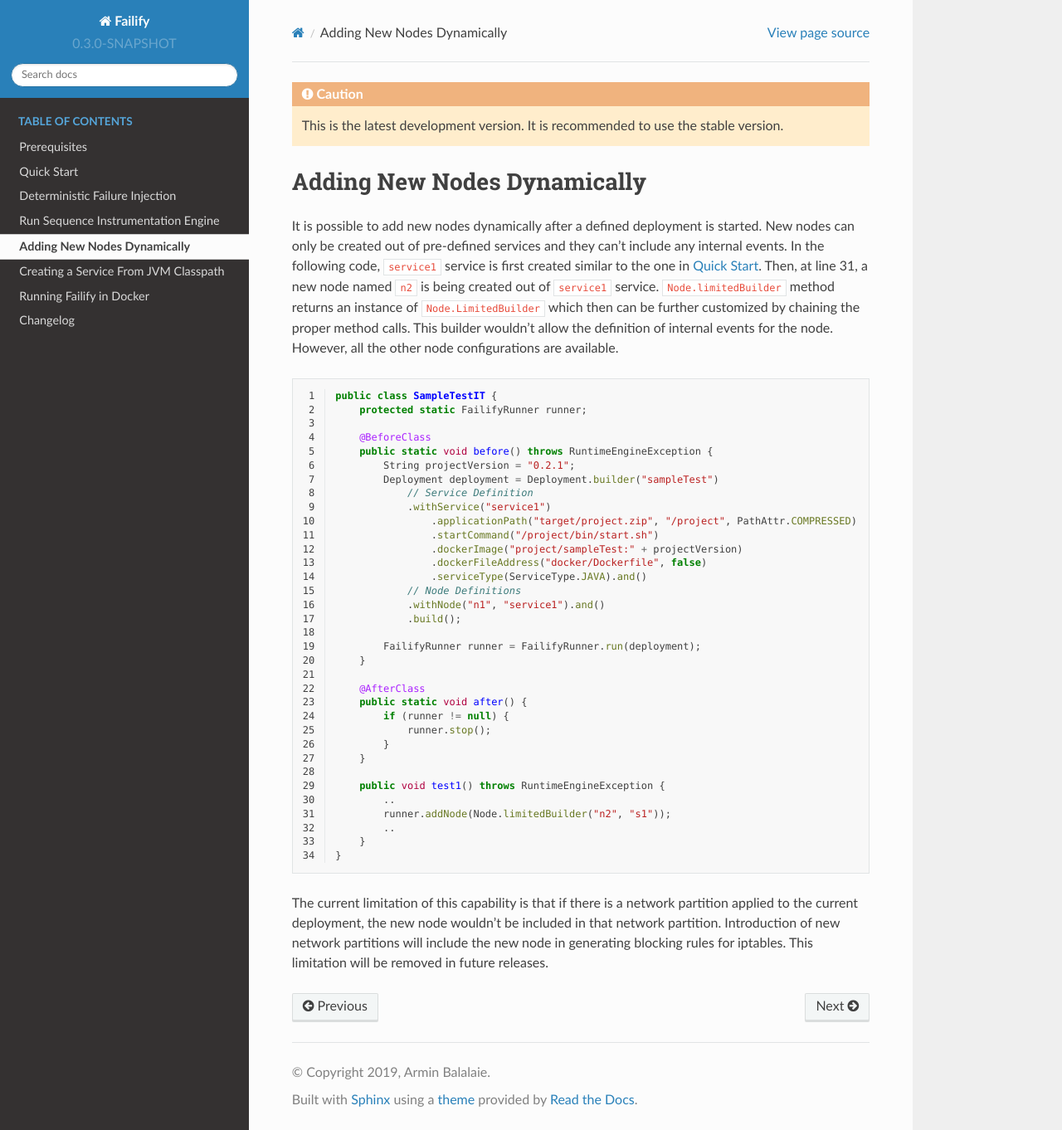
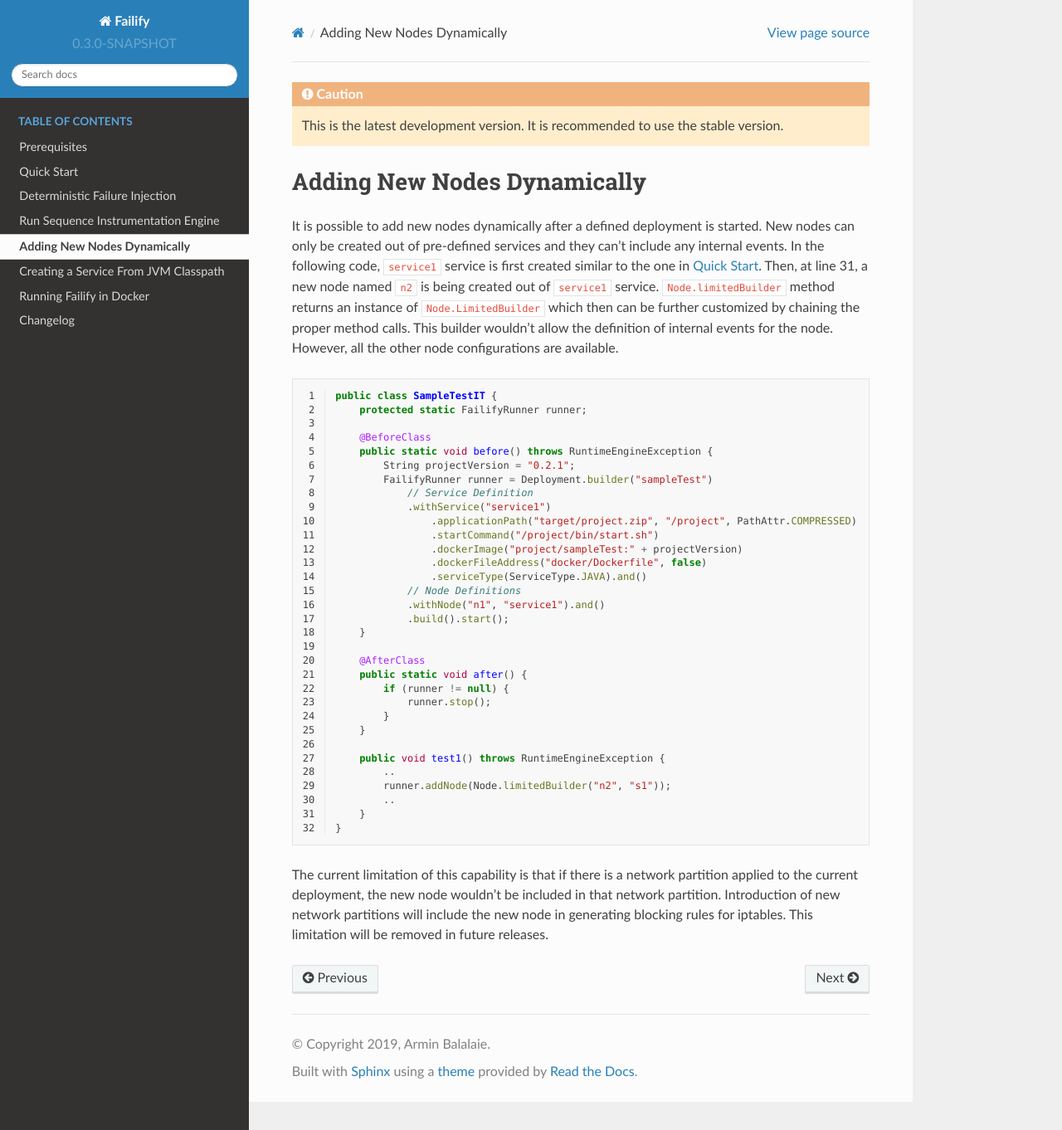
Before and after one commit to failify/failify, a Sphinx documentation site: the page built from docs/pages/newnode.rst, in a window 1280 px wide and 1362 px high. Shown: the whole window at 83% size. Built offline with Sphinx 7.4.7 and the Read the Docs theme 2.0.0, drawn with Linux system fonts in a browser that asks for light colours.

```diff
--- a/docs/pages/jvmservice.rst
+++ b/docs/pages/jvmservice.rst
@@ -8,7 +8,7 @@ current JVM classpath to create a service.
 .. code-block:: java
     :linenos:
 
-    new Deployment.Builder("sample")
+    Deployment.builder("sample")
         .withServiceFromJvmClasspath("s1", "target/classes", "**commons-io*.jar")
             .startCommand("java -cp ${FAILIFY_JVM_CLASSPATH} my.package.Main")
         .and()
--- a/docs/pages/newnode.rst
+++ b/docs/pages/newnode.rst
@@ -18,7 +18,7 @@ are available.
         @BeforeClass
         public static void before() throws RuntimeEngineException {
             String projectVersion = "0.2.1";
-            Deployment deployment = Deployment.builder("sampleTest")
+            FailifyRunner runner = Deployment.builder("sampleTest")
                 // Service Definition
                 .withService("service1")
                     .applicationPath("target/project.zip", "/project", PathAttr.COMPRESSED)
@@ -28,9 +28,7 @@ are available.
                     .serviceType(ServiceType.JAVA).and()
                 // Node Definitions
                 .withNode("n1", "service1").and()
-                .build();
-
-            FailifyRunner runner = FailifyRunner.run(deployment);
+                .build().start();
         }
 
         @AfterClass
--- a/docs/pages/quickstart.rst
+++ b/docs/pages/quickstart.rst
@@ -102,7 +102,7 @@ directory which contains a ``start.sh`` file to start the application.
         @BeforeClass
         public static void before() throws RuntimeEngineException {
             String projectVersion = "0.2.1";
-            Deployment deployment = Deployment.builder("sampleTest")
+            FailifyRunner runner = Deployment.builder("sampleTest")
                 // Service Definition
                 .withService("service1")
                     .applicationPath("target/project.zip", "/project", PathAttr.COMPRESSED)
@@ -119,9 +119,7 @@ directory which contains a ``start.sh`` file to start the application.
                     .applicationPath("config/n2.cfg", "/config.cfg".and()
                 .withNode("n3", "service1")
                     .applicationPath("config/n3.cfg", "/config.cfg".and()
-                .build();
-
-            FailifyRunner runner = FailifyRunner.run(deployment);
+                .build().start();
         }
 
         @AfterClass
```
Also changed, not shown: 1 other file.
